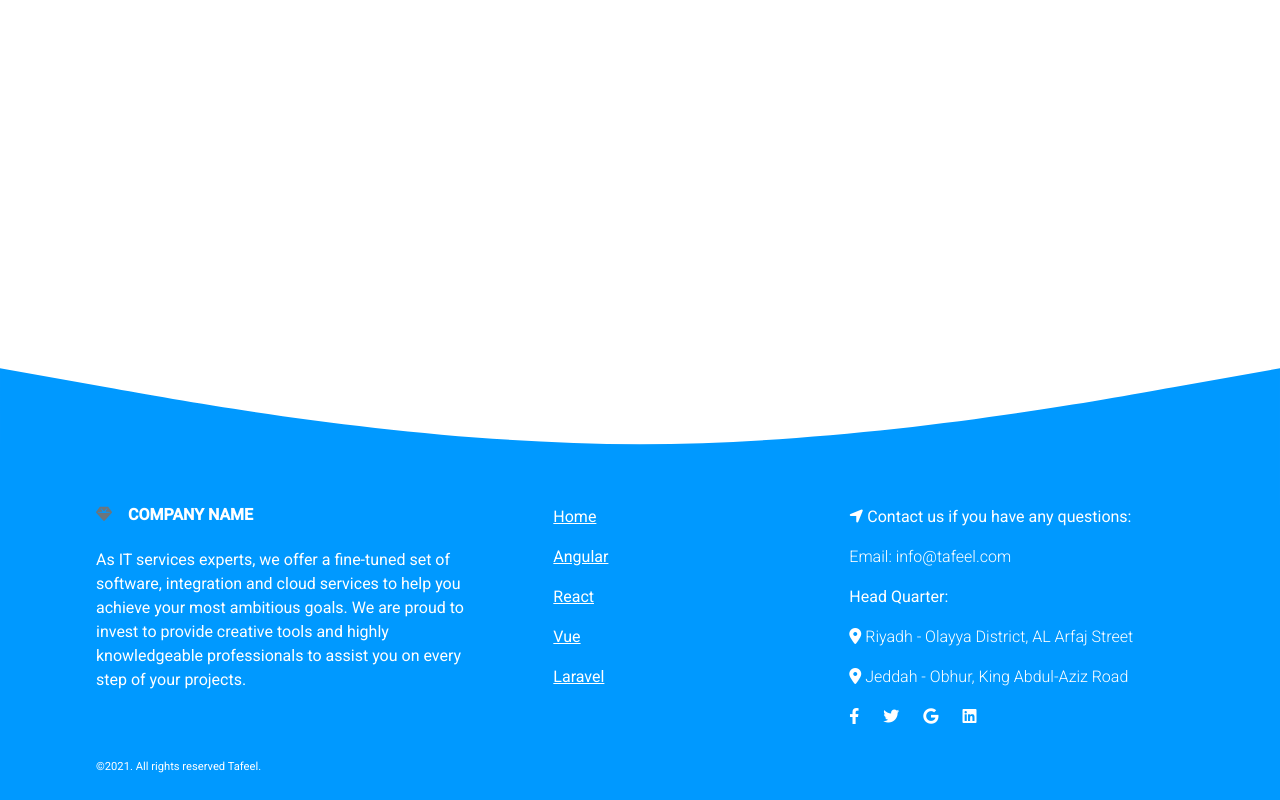
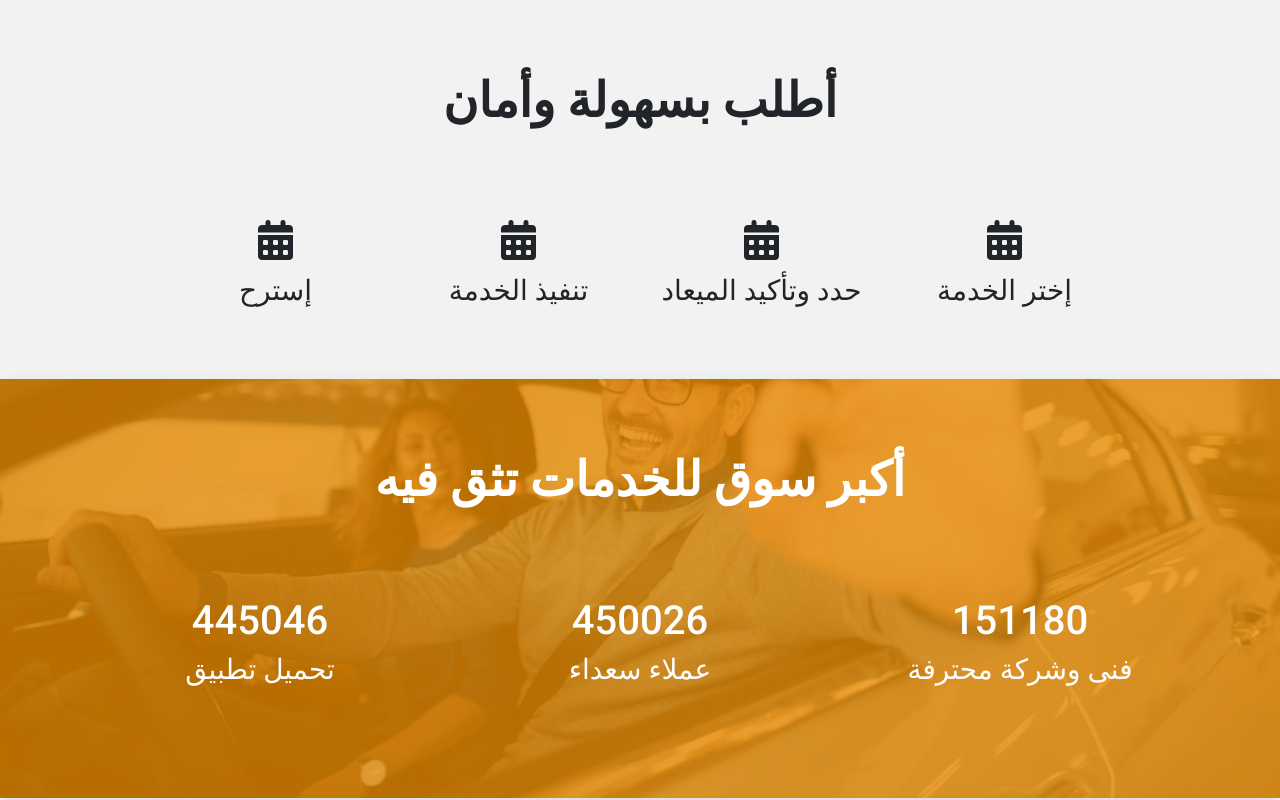
Before and after one commit to Zahraa2/Services_App, an Angular app in the folder Angular/: page / in a window 1280 px wide. Built offline with nearby package versions, Linux system fonts and the light colour scheme.

Commit message:
uddated footer and info sections

```diff
--- a/Angular/src/app/Share/Footer/Footer.component.css
+++ b/Angular/src/app/Share/Footer/Footer.component.css
@@ -4,5 +4,23 @@ footer{
    width: 100%;
 }
 footer .Copyright{
-    font-size: 0.8rem;
+    font-size: 0.9rem;
+    text-align: right;
 }
+.container-fluid .row{
+    text-align: right;
+}
+
+.container-fluid .row .afooter{
+    display: flex;
+    border: 1px solid #fff ;
+    border-radius: 50%;
+    width: 30px;
+    height: 30px;
+    align-items: center;
+    padding-left: 0.48rem;
+}
+.container-fluid .icon-foo-div{
+    justify-content: space-between;
+    width: 60%;
+}
--- a/Angular/src/app/Share/Footer/Footer.component.html
+++ b/Angular/src/app/Share/Footer/Footer.component.html
@@ -1,84 +1,102 @@
 <footer class="text-lg-start bg-white text-muted">
   <svg xmlns="http://www.w3.org/2000/svg" viewBox="0 0 1440 250">
-    <path fill="#0099ff" fill-opacity="1"
+    <defs>
+      <linearGradient id="grad2" x1="0%" y1="0%" x2="100%" y2="0%">
+        <stop offset="0%" style="stop-color:#E58901;stop-opacity:1" />
+        <stop offset="100%" style="stop-color:#BC6800;stop-opacity:1" />
+      </linearGradient>
+    </defs>
+    <path fill="url(#grad2)" fill-opacity="1"
       d="M0,96L120,117.3C240,139,480,181,720,181.3C960,181,1200,139,1320,117.3L1440,96L1440,320L1320,320C1200,320,960,320,720,320C480,320,240,320,120,320L0,320Z">
     </path>
   </svg> <!-- Section: Links  -->
-  <section class="text-white" style="background-color:#0099ff">
+  <section class="text-white"
+    style="background-image: linear-gradient(to right, #e58901, #db8101, #d17801, #c67000, #bc6800);">
     <div class="container-fluid text-center text-md-start">
       <!-- Grid row -->
       <div class="row px-5">
+
         <!-- Grid column -->
-        <div class="col-md-5 mb-4 px-5">
-          <!-- Content -->
-          <h6 class="text-uppercase fw-bold mb-4">
-            <i class="fas fa-gem me-3 text-secondary"></i>Company name
-          </h6>
-          <p class="fs-6">
-            As IT services experts, we offer a fine-tuned set of software, integration and cloud services to help you
-            achieve your most ambitious goals. We are proud to invest to provide creative tools and highly knowledgeable
-            professionals to assist you on every step of your projects.
+        <div class="col-md-4 mb-md-0 mb-4 fs-6">
+          <!-- Links -->
+          <p>
+            معلومات مفيدة
+          </p>
+          <p class="fw-light">
+            <a href="mailto:info@tafeel.com" class="footer_more_inf" style="color: #fff;text-decoration: none;">Email:
+              info@tafeel.com</a>
+          </p>
+          <p class="fs-6">:المركز الرئيسى</p>
+          <p class="fw-light">
+            الرياض - حي العليا - شارع العرفج
+            <i class='fa-solid fa-location-dot'></i>
+          </p>
+          <p class="fw-light">
+            الرياض - حي العليا - شارع العرفج
+            <i class='fa-solid fa-location-dot'></i>
+          </p>
+          <div class="d-flex flex-row-reverse">
+            <div class="d-flex icon-foo-div">
+              <div class="afooter">
+                <a href="" class="text-reset">
+                  <i class='fab fa-facebook-f' style='color: white'></i>
+                </a>
+              </div>
+              <div class="afooter">
+                <a href="" class="me-5 text-reset ">
+                  <i class="fab fa-twitter"></i>
+                </a>
+              </div>
+              <div class="afooter">
+                <a href="" class=" me-5 text-reset">
+                  <i class="fab fa-google"></i>
+                </a>
+              </div>
+
+              <div class="afooter">
+                <a href="" class="text-reset me-5">
+                  <i class="fab fa-linkedin"></i>
+                </a>
+              </div>
+
+            </div>
+          </div>
+
+        </div>
+        <!-- Grid column -->
+
+        <!-- Grid column -->
+        <div class="col-md-3 mb-4">
+          <!-- Links -->
+          <p>
+            <a href="#!" class="text-reset">سياسة الموقع</a>
+          </p>
+          <p>
+            <a href="#!" class="text-reset">سياسة الخصوصية</a>
+          </p>
+          <p>
+            <a href="#!" class="text-reset">شروط الاستخدام</a>
+          </p>
+          <p>
+            <a href="#!" class="text-reset">عن الموقع</a>
           </p>
         </div>
         <!-- Grid column -->
 
         <!-- Grid column -->
-        <div class="col-md-3 mb-4 d-block">
-          <!-- Links -->
-          <p>
-            <a href="#!" class="text-reset">Home</a>
-          </p>
-          <p>
-            <a href="#!" class="text-reset">Angular</a>
-          </p>
-          <p>
-            <a href="#!" class="text-reset">React</a>
-          </p>
-          <p>
-            <a href="#!" class="text-reset">Vue</a>
-          </p>
-          <p>
-            <a href="#!" class="text-reset">Laravel</a>
+        <div class="col-md-5 mb-4 px-5">
+          <!-- Content -->
+          <h1 class="text-uppercase fw-bold mb-4">
+            خدمة
+            <i class="fas fa-gem me-3"></i>
+          </h1>
+          <p class="fs-6">
+            بصفتنا خبراء في خدمات تكنولوجيا المعلومات ، نقدم مجموعة مُحسَّنة من البرامج والتكامل والخدمات السحابية لمساعدتك في تحقيق أهدافك الأكثر طموحًا. نحن فخورون بالاستثمار لتوفير أدوات إبداعية ومتخصصين ذوي معرفة عالية لمساعدتك في كل خطوة من خطوات مشاريعك.
           </p>
         </div>
         <!-- Grid column -->
 
-        <!-- Grid column -->
-        <div class="col-md-4 mb-md-0 mb-4 fs-6">
-          <!-- Links -->
-          <p>
-            <i class='fa fa-location-arrow' style='color: white'></i>
-            Сontact us if you have any questions:
-          </p>
-          <p class="fw-light">
-            <a href="mailto:info@tafeel.com" class="footer_more_inf" style="color: #fff;text-decoration: none;">Email: info@tafeel.com</a>
-          </p>
-          <p class="fs-6">Head Quarter:</p>
-          <p class="fw-light">
-            <i class='fa-solid fa-location-dot'></i>
-            Riyadh - Olayya District, AL Arfaj Street
-          </p>
-          <p class="fw-light">
-            <i class='fa-solid fa-location-dot'></i>
-            Jeddah - Obhur, King Abdul-Aziz Road
-          </p>
-          <div>
-            <a href="" class="me-4 text-reset">
-              <i class="fab fa-facebook-f"></i>
-            </a>
-            <a href="" class="me-4 text-reset">
-              <i class="fab fa-twitter"></i>
-            </a>
-            <a href="" class="me-4 text-reset">
-              <i class="fab fa-google"></i>
-            </a>
-            <a href="" class="me-4 text-reset">
-              <i class="fab fa-linkedin"></i>
-            </a>
-          </div>
 
-        </div>
-        <!-- Grid column -->
       </div>
       <!-- Grid row -->
     </div>
@@ -86,9 +104,10 @@
   <!-- Section: Links  -->
 
   <!-- Copyright -->
-  <div class="Copyright px-6 p-4 px-5 text-white" style="background-color:#0099ff ;">
+  <div class="Copyright px-6 p-4 px-5 text-white "
+    style="background-image: linear-gradient(to right, #e58901, #db8101, #d17801, #c67000, #bc6800);">
     <small class="px-5">
-      ©2021. All rights reserved Tafeel.
+      © 2022 خدمتك- جميع الحقوق محفوظة
     </small>
   </div>
   <!-- Copyright -->
--- a/Angular/src/app/app.component.html
+++ b/Angular/src/app/app.component.html
@@ -1 +1,3 @@
-<app-Footer></app-Footer>
+<app-info-sections>
+
+</app-info-sections>
--- a/Angular/src/app/app.module.ts
+++ b/Angular/src/app/app.module.ts
@@ -5,6 +5,7 @@ import { AppRoutingModule } from './app-routing.module';
 import { AppComponent } from './app.component';
 import { BrowserAnimationsModule } from '@angular/platform-browser/animations';
 import { ShareModule } from './Share/share.module';
+import { OnboardingModuleModule } from './onboarding/onboarding.module';
 
 @NgModule({
   declarations: [
@@ -14,7 +15,8 @@ import { ShareModule } from './Share/share.module';
     BrowserModule,
     AppRoutingModule,
     BrowserAnimationsModule,
-    ShareModule
+    ShareModule,
+    OnboardingModuleModule
   ],
   providers: [],
   bootstrap: [AppComponent]
--- /dev/null
+++ b/Angular/src/app/onboarding/info-sections/info-sections.component.css
@@ -0,0 +1,14 @@
+
+.info {
+    background-image: url(../../../assets/1.webp);
+    background-size: cover;
+    background-position: center center;
+    background-attachment: fixed;
+}
+.shadow{
+    background-color: rgba(229, 137, 1 , 0.8);
+}
+.info-header{
+    font-size: 3rem;
+    font-weight: bold;
+}
--- /dev/null
+++ b/Angular/src/app/onboarding/info-sections/info-sections.component.html
@@ -0,0 +1,63 @@
+<section class="p-5" style="background-color:#f2f2f2 ;">
+    <div class="container px-5 align-items-center ">
+        <div class="row justify-content-center py-4">
+            <div class="col-lg-7 text-center">
+                <h1 class="info-header mb-5 fw-bold">أطلب بسهولة وأمان</h1>
+            </div>
+        </div>
+        <div class="row px-5 box-container py-3">
+            <div class="col-lg-3 col-md-6 text-center px-5">
+                <h1 class="fw-bold">
+                    <i class='fa-solid fa-calendar-days'></i>
+                </h1>
+                <h3>إسترح</h3>
+            </div>
+            <div class="col-lg-3 col-md-6 text-center">
+                <h1 class="fw-bold">
+                    <i class='fa-solid fa-calendar-days'></i>
+                </h1>
+                <h3>تنفيذ الخدمة</h3>
+            </div>
+            <div class="col-lg-3 col-md-6 text-center">
+                <h1 class="fw-bold">
+                    <i class='fa-solid fa-calendar-days'></i>
+                </h1>
+                <h3>حدد وتأكيد الميعاد</h3>
+            </div>
+            <div class="col-lg-3 col-md-6 text-center">
+                <h1 class="fw-bold">
+                    <i class='fa-solid fa-calendar-days'></i>
+                </h1>
+                <h3>إختر الخدمة</h3>
+            </div>
+        </div>
+    </div>
+</section>
+
+<section class="info">
+    <div class="shadow">
+        <div class="container py-5 text-white">
+            <div class="row justify-content-center">
+                <div class="col-lg-7 text-center py-4">
+                    <h1 class="info-header fw-bold">
+                        أكبر سوق للخدمات تثق فيه
+                    </h1>
+                </div>
+            </div>
+            <div class="row py-5">
+                <div class="col-lg-4 col-md-12 text-center py-2">
+                    <h1>445046</h1>
+                    <h3>تحميل تطبيق</h3>
+                </div>
+                <div class="col-lg-4 col-md-12 text-center py-2">
+                    <h1>450026</h1>
+                    <h3>عملاء سعداء</h3>
+                </div>
+                <div class="col-lg-4 col-md-12 text-center py-2">
+                    <h1>151180</h1>
+                    <h3>فنى وشركة محترفة</h3>
+                </div>
+            </div>
+        </div>
+    </div>
+</section>
--- /dev/null
+++ b/Angular/src/app/onboarding/info-sections/info-sections.component.ts
@@ -0,0 +1,15 @@
+import { Component, OnInit } from '@angular/core';
+
+@Component({
+  selector: 'app-info-sections',
+  templateUrl: './info-sections.component.html',
+  styleUrls: ['./info-sections.component.css']
+})
+export class InfoSectionsComponent implements OnInit {
+
+  constructor() { }
+
+  ngOnInit(): void {
+  }
+
+}
```
Also changed, not shown: Angular/src/app/onboarding/onboarding.module.ts (+6 -2 lines), Angular/src/assets/1.webp (added), 1 other file (tests, documents, lock files or other folders).
